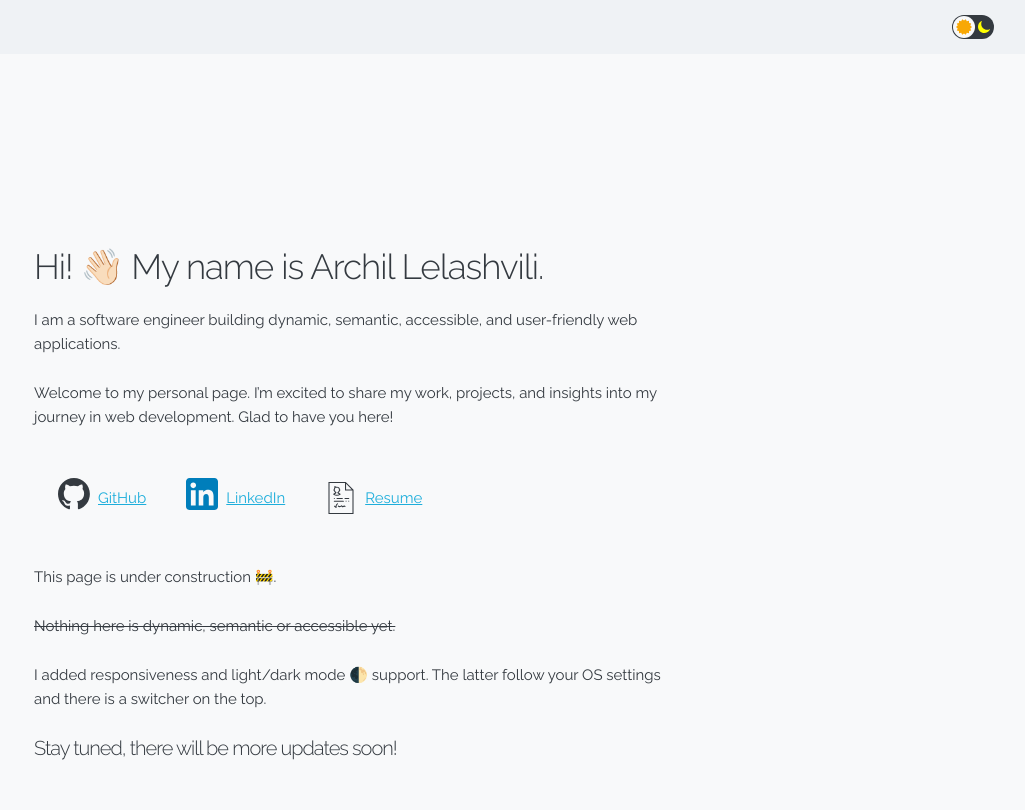
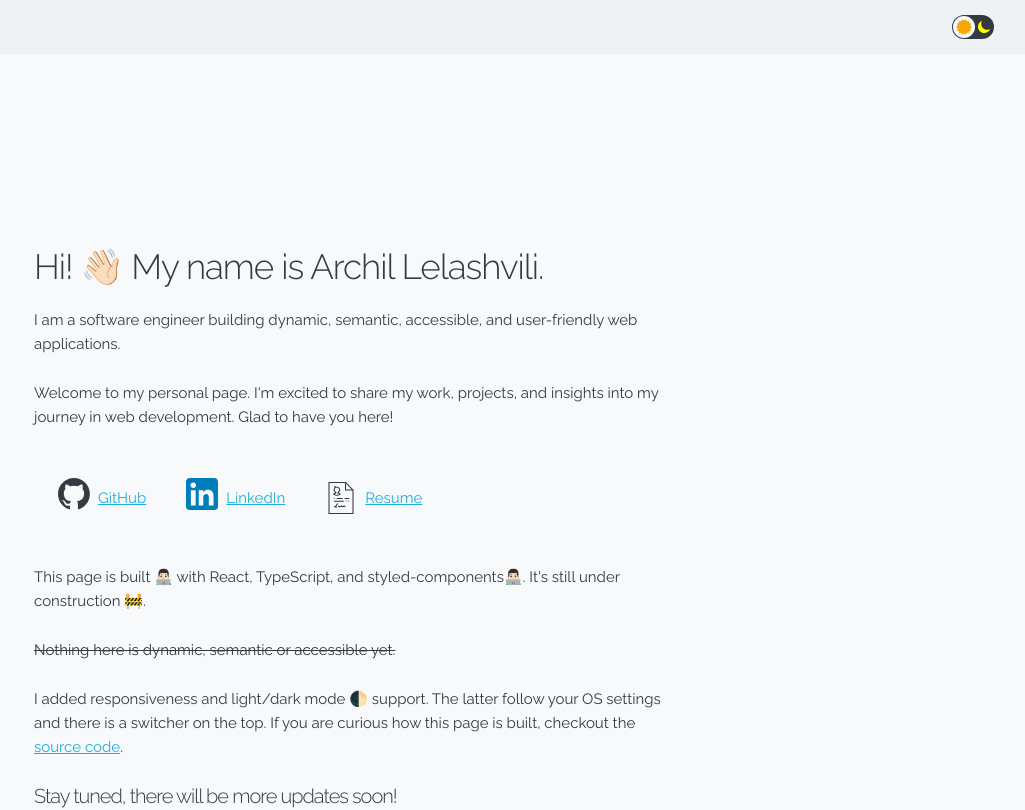
Before and after one commit to archil-l/archil.io, a React (Create React App) app: page / in a window 1280 px wide. Shown: the top 810 px of the page, without its empty margins (126-1151 px from the left). Built offline with nearby package versions, Linux system fonts and the light colour scheme.

Commit message:
Changing main, fixing header/footer backgrounds and adding link to source code

```diff
--- a/src/components/Home/Main.tsx
+++ b/src/components/Home/Main.tsx
@@ -19,7 +19,8 @@ const Main = () => {
           <br />
           <p>{formatMessage(messages.underConstruction)}</p>
           <p><s>{formatMessage(messages.nothingYet)}</s></p>
-          <p>{formatMessage(messages.whatsDone)}</p>
+          <p>{formatMessage(messages.whatsDone)}<a href="https://github.com/archil-qb/archil.io" target="_blank" rel="noopener noreferrer">source code</a>.</p>
+
           <h2>{formatMessage(messages.stayTuned)}</h2>
         </Column>
       </Row>
--- a/src/contents/home.ts
+++ b/src/contents/home.ts
@@ -11,11 +11,11 @@ const messages = defineMessages({
     },
     aboutPartTwo: {
         id: 'home.aboutPartTwo',
-        defaultMessage: 'Welcome to my personal page. I’m excited to share my work, projects, and insights into my journey in web development. Glad to have you here!',
+        defaultMessage: `Welcome to my personal page. I'm excited to share my work, projects, and insights into my journey in web development. Glad to have you here!`,
     },
     underConstruction: {
         id: 'home.underConstruction',
-        defaultMessage: 'This page is under construction 🚧.'
+        defaultMessage: `This page is built 👨🏻‍💻 with React, TypeScript, and styled-components👨🏻‍💻. It's still under construction 🚧.`
     },
     nothingYet: {
         id: 'home.nothingYet',
@@ -23,7 +23,7 @@ const messages = defineMessages({
     },
     whatsDone: {
         id: 'home.whatsDone',
-        defaultMessage: 'I added responsiveness and light/dark mode 🌓 support. The latter follow your OS settings and there is a switcher on the top.',
+        defaultMessage: 'I added responsiveness and light/dark mode 🌓 support. The latter follow your OS settings and there is a switcher on the top. If you are curious how this page is built, checkout the ',
     },
     stayTuned: {
         id: 'home.stayTuned',
--- a/src/themes/theme.ts
+++ b/src/themes/theme.ts
@@ -26,11 +26,11 @@ export const darkTheme: DefaultTheme = {
     primary: '#f8f9fa',
     background: '#343a40',
     footer: {
-      backgroundColor: '#727271',
+      backgroundColor: '#28282B',
       color: '#f8f9fa'
     },
     header: {
-      backgroundColor: '#727271',
+      backgroundColor: '#28282B',
       color: '#f8f9fa'
     },
     anchor: {
```
